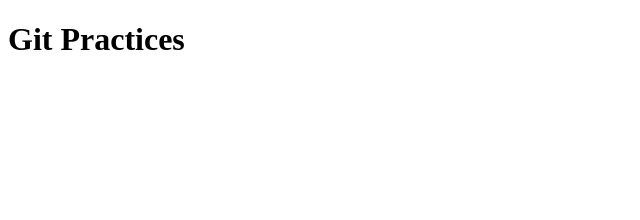
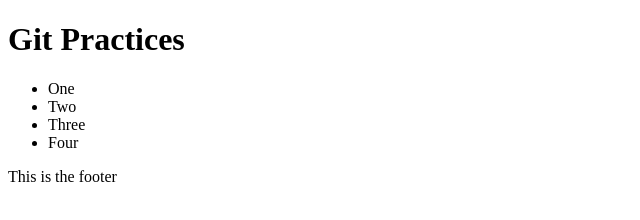
Before and after one commit to jorgefabregas/git-practices, a plain HTML site: page index.html in a window 1280 px wide. Shown: the whole page, without its empty margins (0-640 px from the left). Drawn offline with Linux system fonts and the light colour scheme.

Commit message:
we site with footer

```diff
--- a/css/index.css
+++ b/css/index.css
@@ -0,0 +1,3 @@
+body {
+    background-color: antiquewhite;
+}
--- a/index.html
+++ b/index.html
@@ -7,6 +7,19 @@
     <title>Document</title>
 </head>
 <body>
-    <h1>Git Practices</h1>
+    <header>
+        <h1>Git Practices</h1>
+    </header>
+    <nav>
+        <ul>
+            <li>One</li>
+            <li>Two</li>
+            <li>Three</li>
+            <li>Four</li>
+        </ul>
+    </nav>
+    <footer>
+        This is the footer
+    </footer>
 </body>
 </html>
```
Also changed, not shown: 1 other file.
